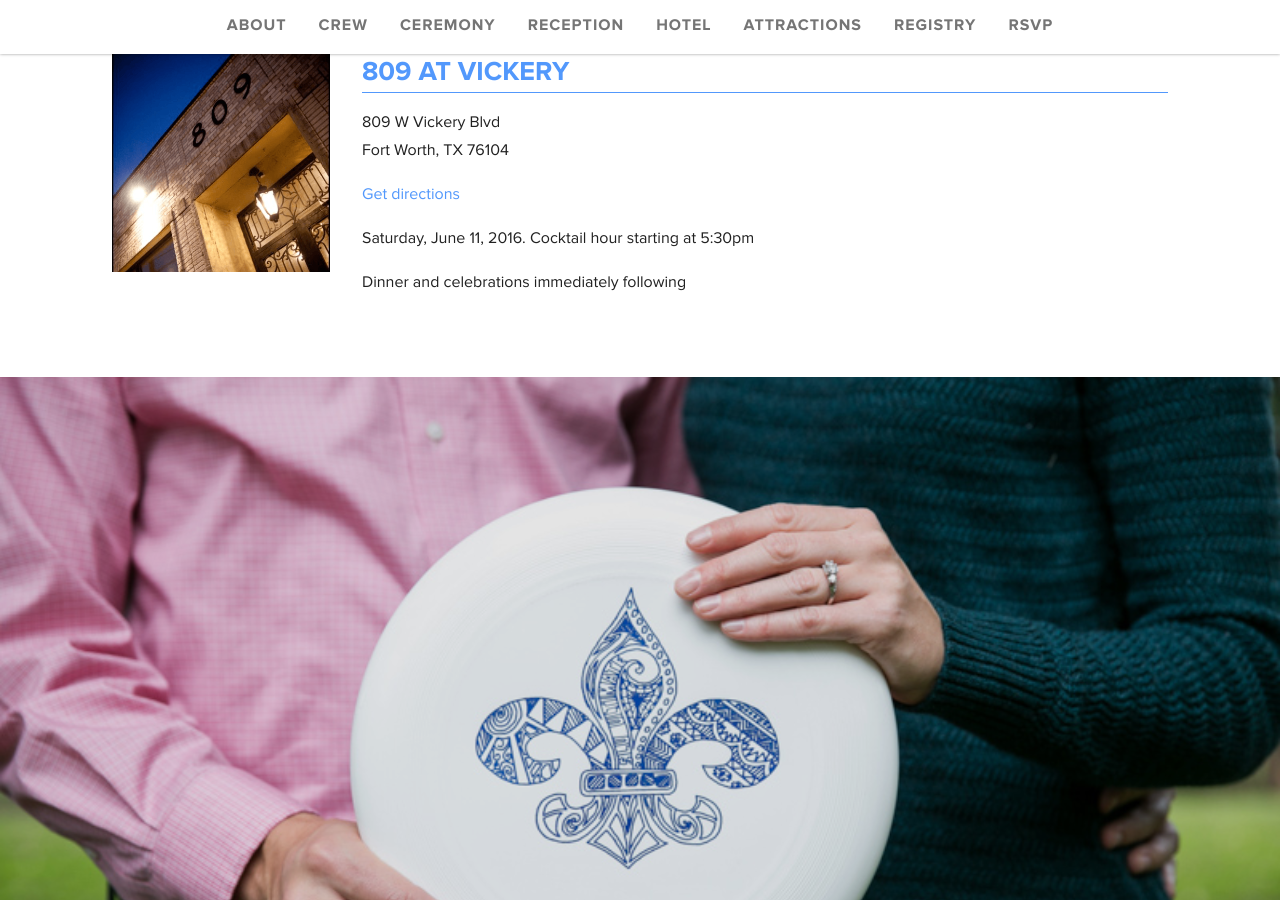
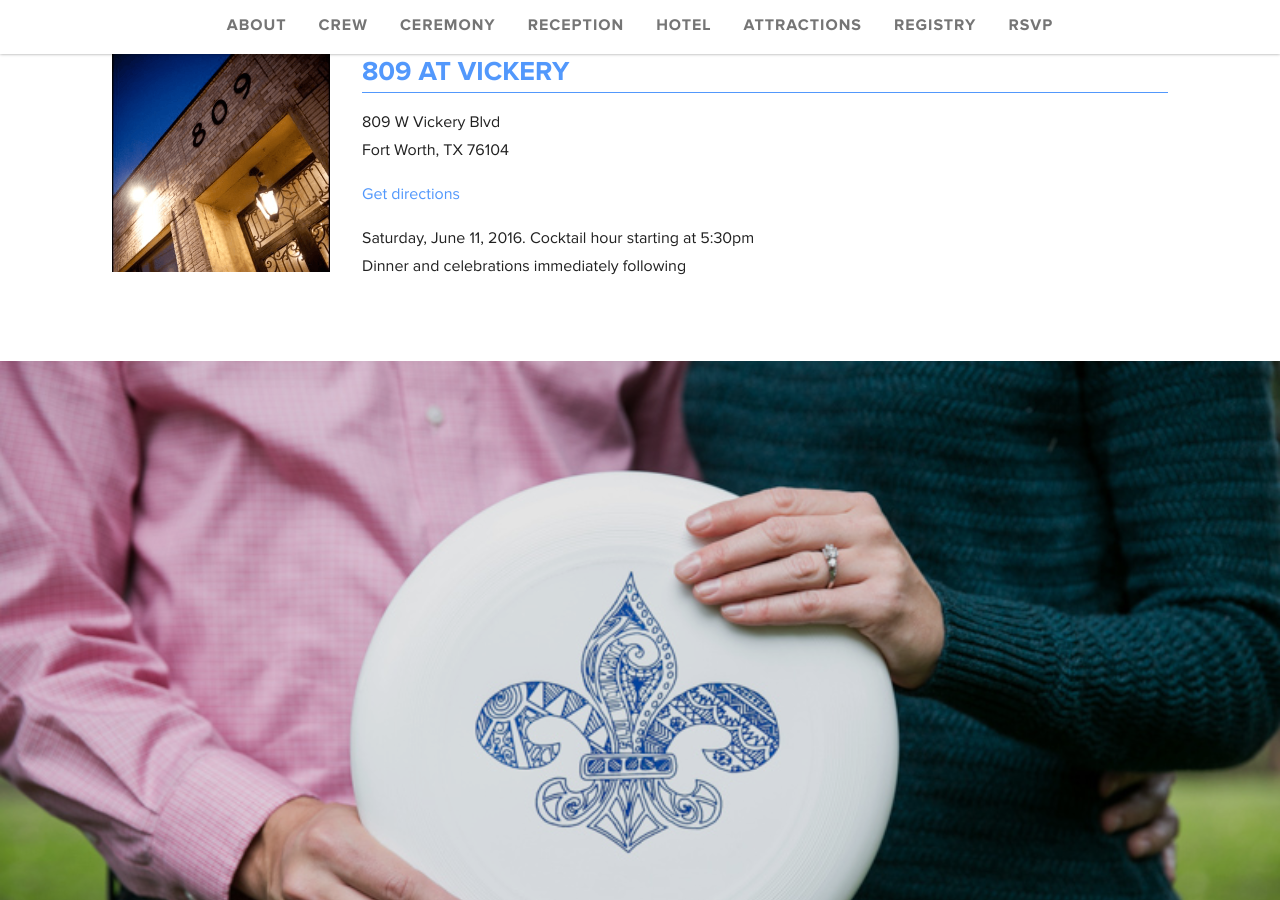
Before and after one commit to mikemcbride/lauraandaustin, a Jekyll site: the page built from index.html, in a window 1280 px wide and 900 px high, scrolled down 4963 px. Built offline with Jekyll 4.4.1, drawn with Linux system fonts in a browser that asks for light colours; nearby versions of some CDN libraries; comment, search, counter and statistics services are not loaded.

Commit message:
remove bottom margin on first reception date

```diff
--- a/_includes/reception.html
+++ b/_includes/reception.html
@@ -12,7 +12,7 @@
         <p class="mb-0">{{ site.data.reception.address_1 }}</p>
         <p>{{ site.data.reception.address_2 }}</p>
         <p><a href="{{ site.data.reception.directions }}" target="_blank">Get directions</a></p>
-        <p>{{ site.data.reception.date_time }}</p>
+        <p class="mb-0">{{ site.data.reception.date_time }}</p>
         <p>{{ site.data.reception.date_time_2 }}</p>
       </div>
     </div>
```
